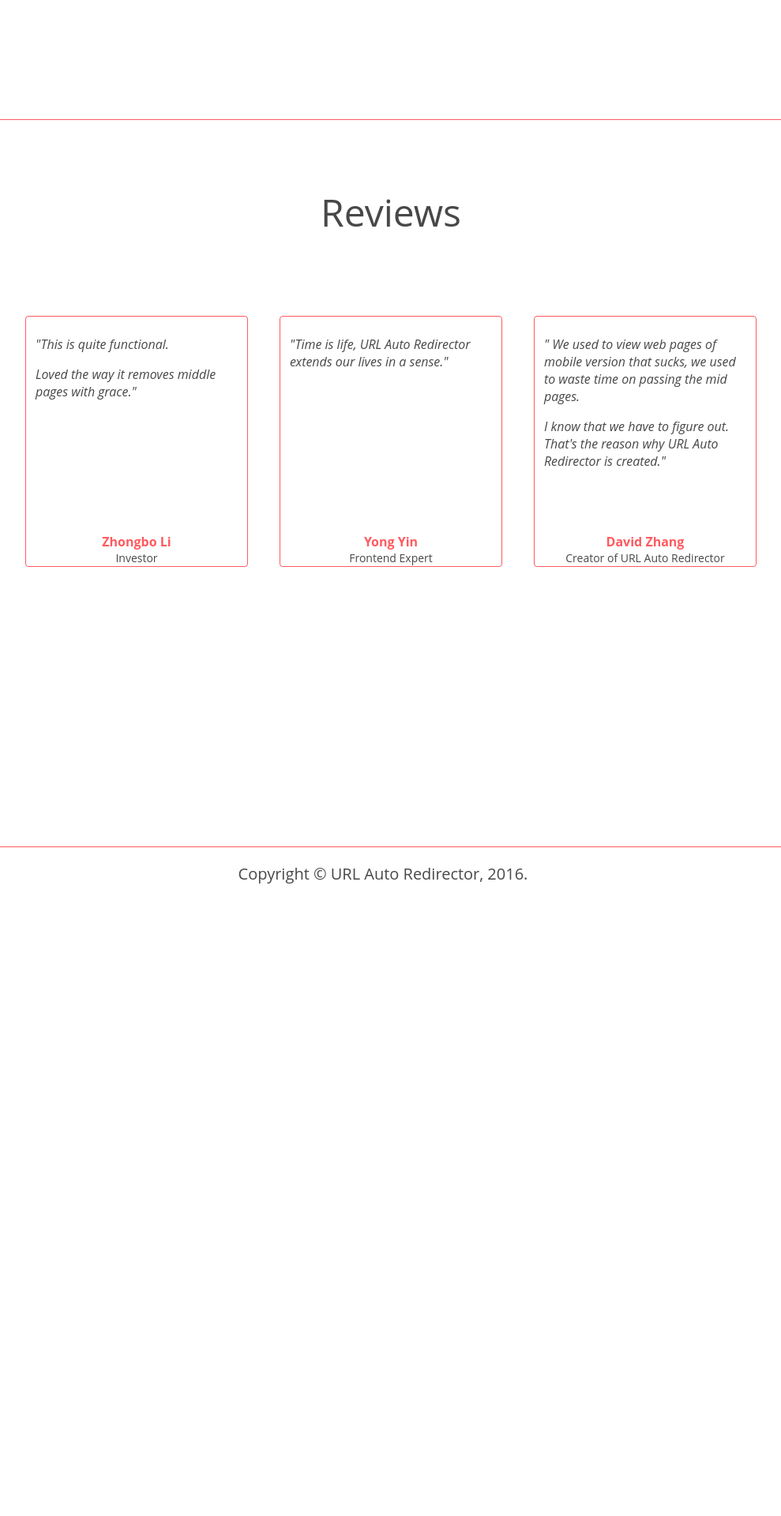
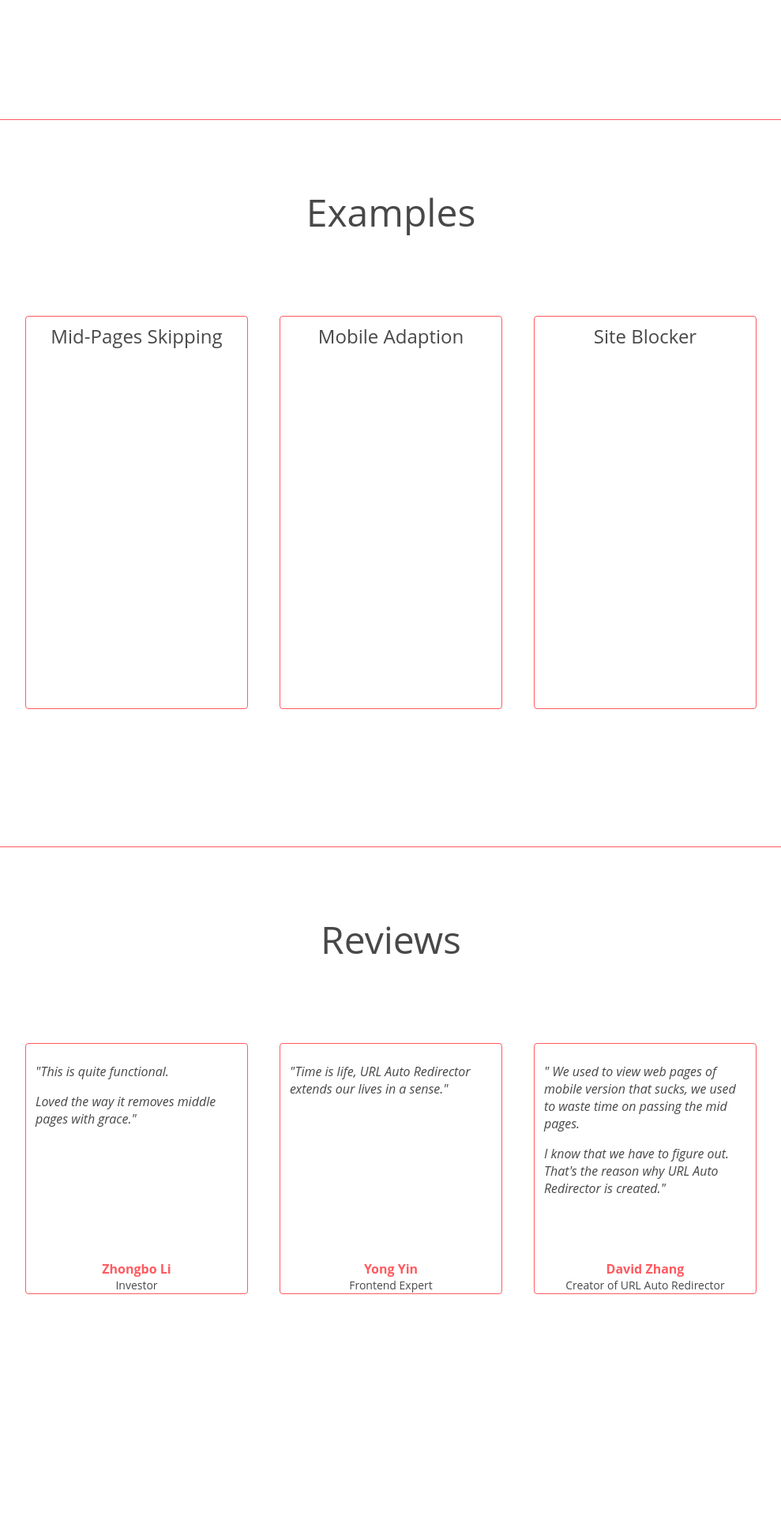
Before and after one commit to URLAutoRedirector/urlautoredirector.github.io, a Jekyll site: the page built from _docs/index.html, in a window 1280 px wide. Shown: the part 798-2718 px from the top of the page at 79% size, without its empty margins (145-1134 px from the left). Built offline with Jekyll 4.4.1, drawn with Linux system fonts in a browser that asks for light colours; comment, search, counter and statistics services are not loaded; before the commit the page ends 1941 px from its top, so only the background shows below that.

Commit message:
Init examples

```diff
--- a/_docs/index.html
+++ b/_docs/index.html
@@ -31,6 +31,28 @@
         <a href="https://twitter.com/share" class="twitter-share-button" data-via="crispgm" data-hashtags="UrlAutoRedirector">Tweet</a> <script>!function(d,s,id){var js,fjs=d.getElementsByTagName(s)[0],p=/^http:/.test(d.location)?'http':'https';if(!d.getElementById(id)){js=d.createElement(s);js.id=id;js.src=p+'://platform.twitter.com/widgets.js';fjs.parentNode.insertBefore(js,fjs);}}(document, 'script', 'twitter-wjs');</script>
         &nbsp;
         <div class="g-plusone" data-size="medium" data-annotation="inline" data-width="120"></div>
+      </div>
+    </div>
+    <div class="container whole-page">
+      <div class="review-title">
+        Examples
+      </div>
+      <div class="reviews">
+        <div class="review-item review-large">
+          <div class="review-heading">
+            Mid-Pages Skipping
+          </div>
+        </div>
+        <div class="review-item review-large">
+          <div class="review-heading">
+            Mobile Adaption
+          </div>
+        </div>
+        <div class="review-item review-large">
+          <div class="review-heading">
+            Site Blocker
+          </div>
+        </div>
       </div>
     </div>
     <div class="container whole-page">
--- a/css/style.css
+++ b/css/style.css
@@ -127,6 +127,13 @@
   -o-text-overflow: ellipsis;
   overflow: hidden;
 }
+.review-large{
+  height: 480px;
+}
+.review-heading{
+  font-size: 24px;
+  text-align: center;
+}
 .review-comment{
   height: 250px;
   font-size: 16px;
```
